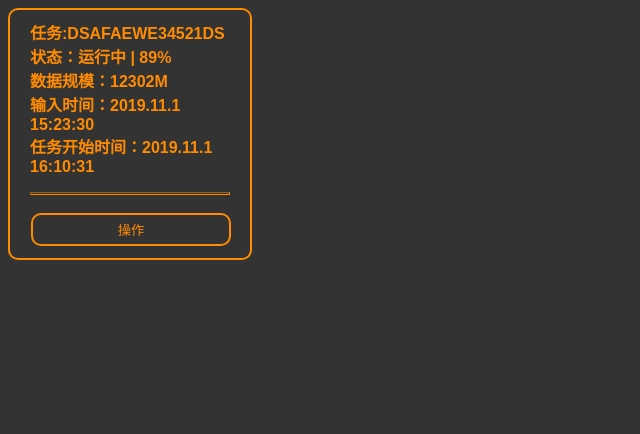
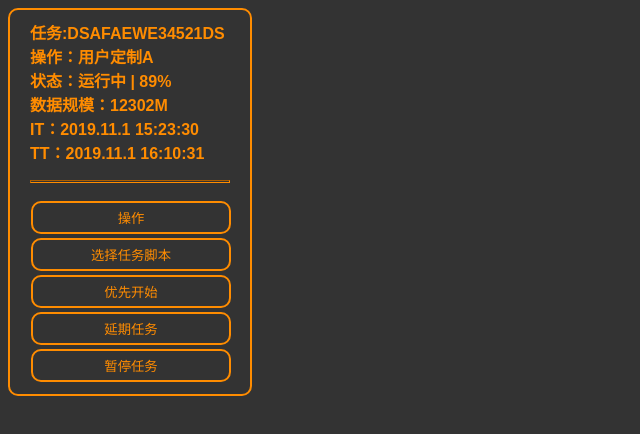
Before and after one commit to rexfa/CSS3UIDesign, a plain HTML site: page index.html in a window 1280 px wide. Both pictures are taken after a click on the button "操作". Shown: the whole page, without its empty margins (0-640 px from the left). Drawn offline with Linux system fonts and the light colour scheme.

Commit message:
确定风格

```diff
--- a/css/mcss.css
+++ b/css/mcss.css
@@ -1,29 +1,36 @@
-body{
+body {
     background: #333333;
 }
-.workspace div{
-	border:2px solid #ff8c00;
-	padding:10px 20px;
-	background:#333333;
-	width:200px;
-    border-radius:10px;
+
+.workspace div {}
+
+.taskpanel {
+    border: 2px solid #ff8c00;
+    padding: 10px 20px;
+    background: #333333;
+    width: 200px;
+    border-radius: 10px;
     /*text-indent: -5em;*/
     font-family: sans-serif;
-    font-size:1em;
-    font-weight:bold;
-    color:#ff8c00;
+    font-size: 1em;
+    font-weight: bold;
+    color: #ff8c00;
+    transition: width 2s, height 2s, transform 2s;
+    -webkit-transition: width 2s, height 2s, -webkit-transform 2s;
 }
-.workspace hr{
+
+.workspace hr {
     display: block;
     height: 1px;
     border-color: #ff8c00;
     margin: 1em 0;
     padding: 0;
 }
-.workspace button{
+
+.workspace button {
     background-color: #333333;
     border: 2px solid #ff8c00;
-    border-radius:10px;
+    border-radius: 10px;
     color: #ff8c00;
     padding: 5px 6px;
     text-align: center;
@@ -34,3 +41,15 @@ body{
     width: 200px;
     text-align: center;
 }
+
+.controlpanel {
+    border: 0px;
+}
+
+.controlpanel-hidden {
+    display: none;
+}
+
+.controlpanel-display {
+    display: inline;
+}
--- a/index.html
+++ b/index.html
@@ -7,14 +7,24 @@
 </head>
 <body>
     <div class="workspace">
-        <div>
+        <div class="taskpanel" id="taskpanelDSAFAEWE34521DS">
             任务:DSAFAEWE34521DS<br/>
+            操作：用户定制A<br/>
             状态：运行中 | 89%<br/>
             数据规模：12302M<br/>
-            输入时间：2019.11.1 15:23:30<br/>
-            任务开始时间：2019.11.1 16:10:31
+            IT：2019.11.1 15:23:30<br/>
+            TT：2019.11.1 16:10:31
             <hr>
-            <button id="operation">操作</button><br/>
+            <div class="controlpanel">
+                <button id="operation" onclick="operationonclick('DSAFAEWE34521DS')">操作</button><br/>
+                <div class="controlpanel-hidden" id="controlpanelDSAFAEWE34521DS">
+                    <button id="selecttasksctript">选择任务脚本</button><br/>
+                    <button id="prioritystart">优先开始</button><br/>
+                    <button id="deferredtask">延期任务</button><br/>
+                    <button id="pausetask">暂停任务</button><br/>
+                <div>
+            </div>
         </div>
+
     </div>
 </body>
--- a/script/ui.js
+++ b/script/ui.js
@@ -1 +1,11 @@
 /* 添加动画用 */
+function operationonclick(taskname) {
+    var controlpanelID = "controlpanel" + taskname;
+    var controlpanel = document.getElementById(controlpanelID);
+    if (controlpanel.className == "controlpanel-hidden") {
+        controlpanel.className = "controlpanel-display";
+    } else {
+        controlpanel.className = "controlpanel-hidden";
+    }
+
+}
```
